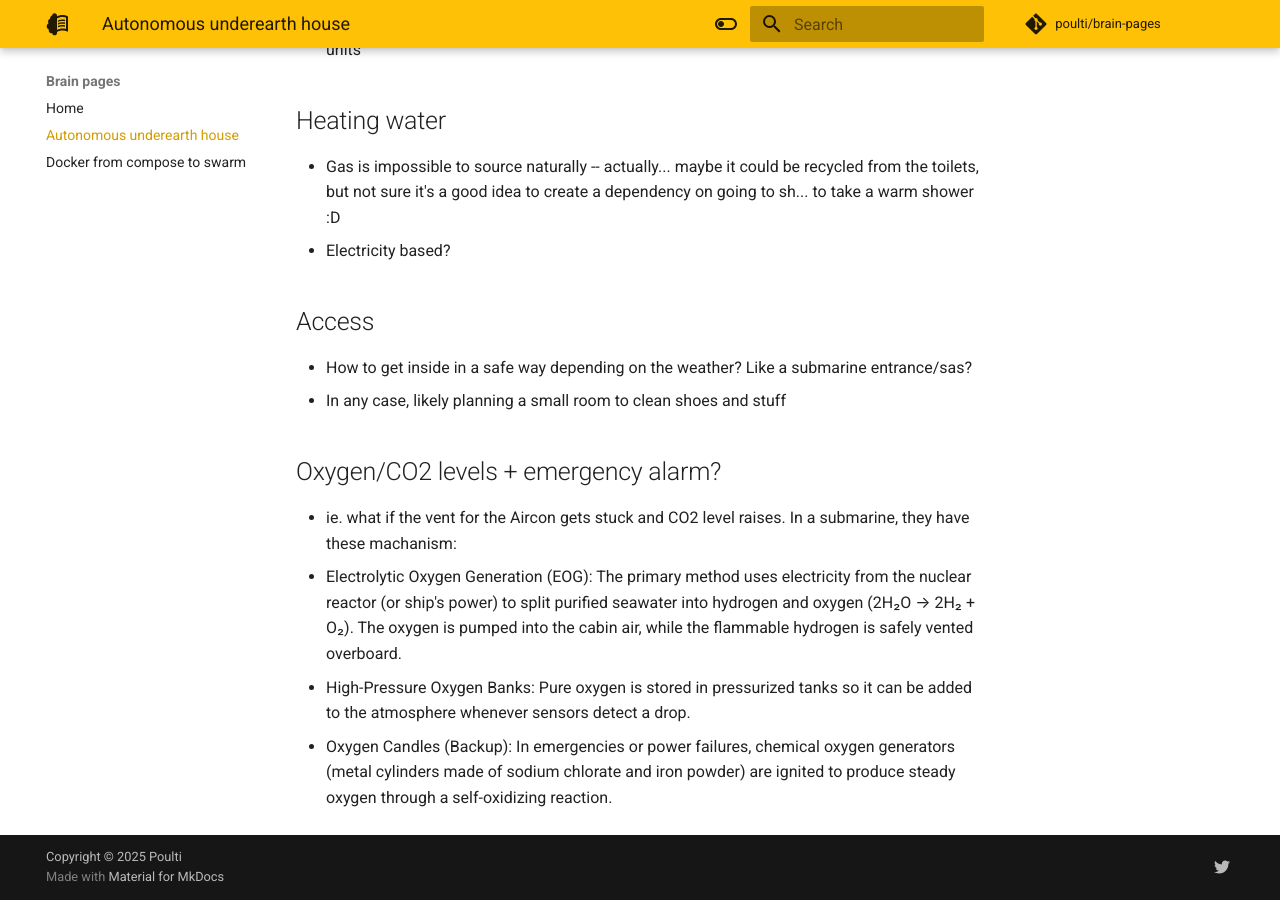
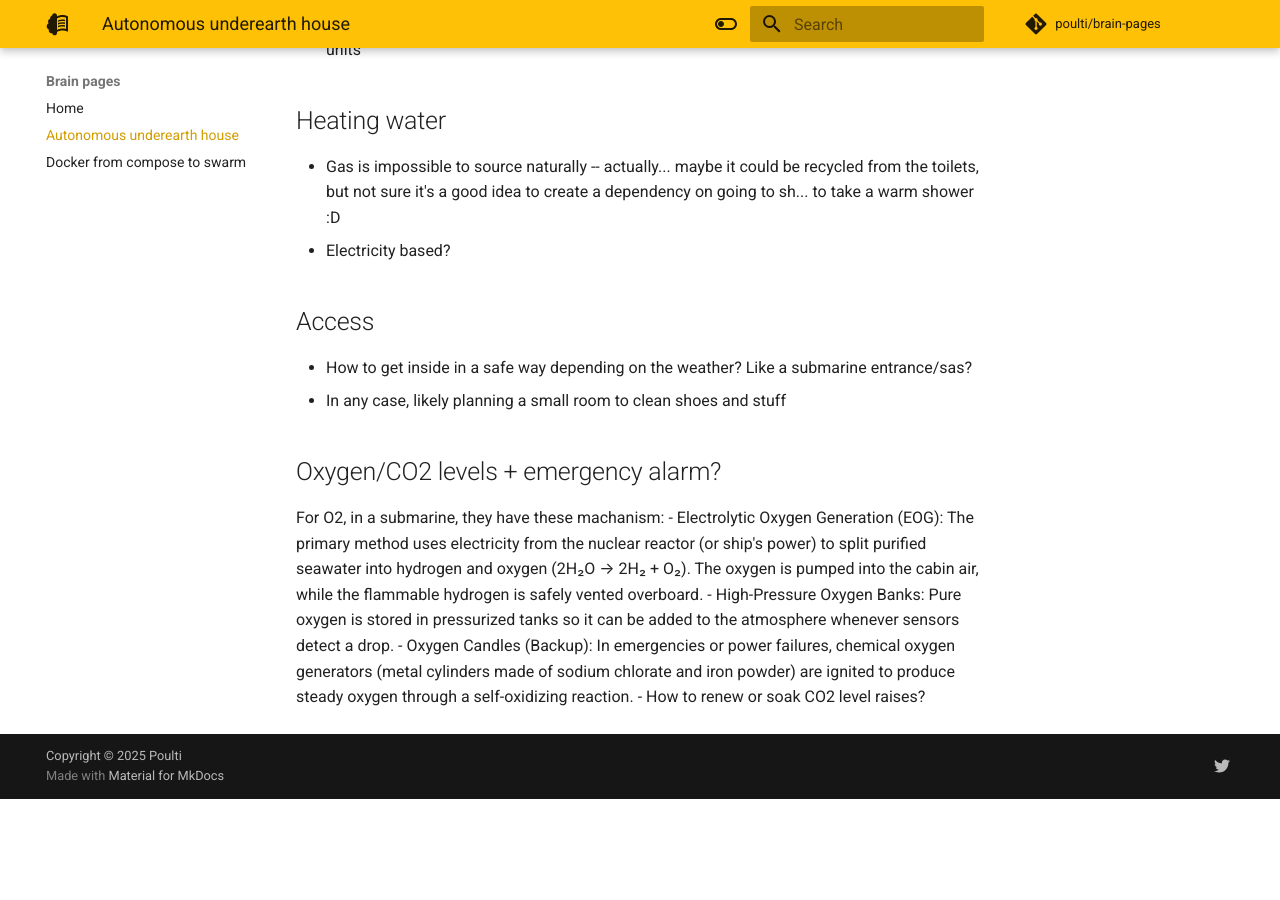
Before and after one commit to poulti/brain-pages, an MkDocs documentation site: the page built from docs/autonomous-underearth-house.md, in a window 1280 px wide and 900 px high, scrolled down 2403 px. Built offline with MkDocs 1.6.1 and Material for MkDocs 9.7.7, drawn with Linux system fonts in a browser that asks for light colours; comment, search, counter and statistics services are not loaded; after the commit the page ends 3202 px from its top, so only the background shows below that.

Commit message:
Co2 levels considerations

```diff
--- a/docs/autonomous-underearth-house.md
+++ b/docs/autonomous-underearth-house.md
@@ -59,8 +59,8 @@ Overall, probably easier to have a prefab pod that is built for underground cond
 - In any case, likely planning a small room to clean shoes and stuff
 
 ## Oxygen/CO2 levels + emergency alarm?
-- ie. what if the vent for the Aircon gets stuck and CO2 level raises.
-In a submarine, they have these machanism:
+For O2, in a submarine, they have these machanism:
 - Electrolytic Oxygen Generation (EOG): The primary method uses electricity from the nuclear reactor (or ship's power) to split purified seawater into hydrogen and oxygen (2H₂O → 2H₂ + O₂). The oxygen is pumped into the cabin air, while the flammable hydrogen is safely vented overboard.
 - High-Pressure Oxygen Banks: Pure oxygen is stored in pressurized tanks so it can be added to the atmosphere whenever sensors detect a drop.
 - Oxygen Candles (Backup): In emergencies or power failures, chemical oxygen generators (metal cylinders made of sodium chlorate and iron powder) are ignited to produce steady oxygen through a self-oxidizing reaction.
+- How to renew or soak CO2 level raises?
```
